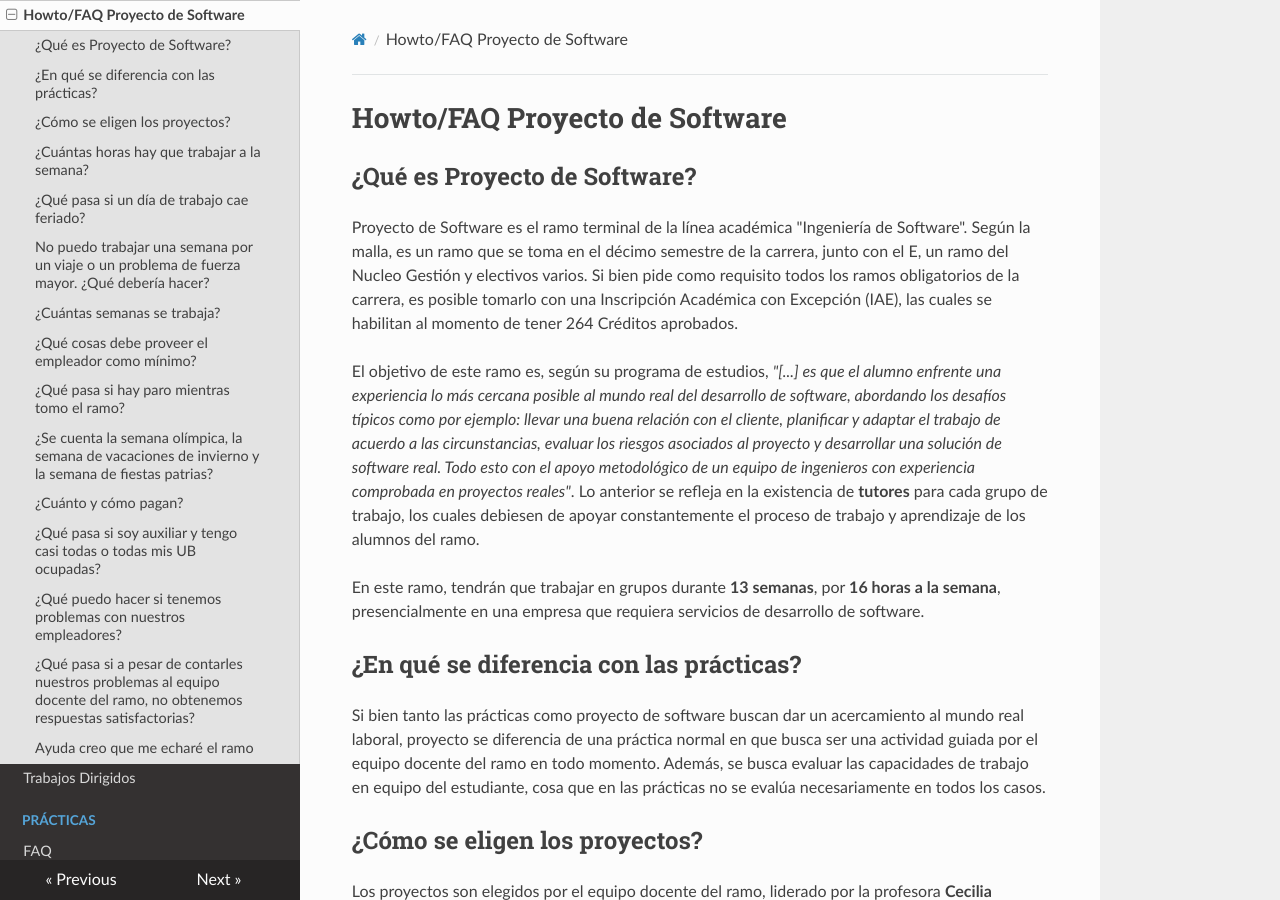
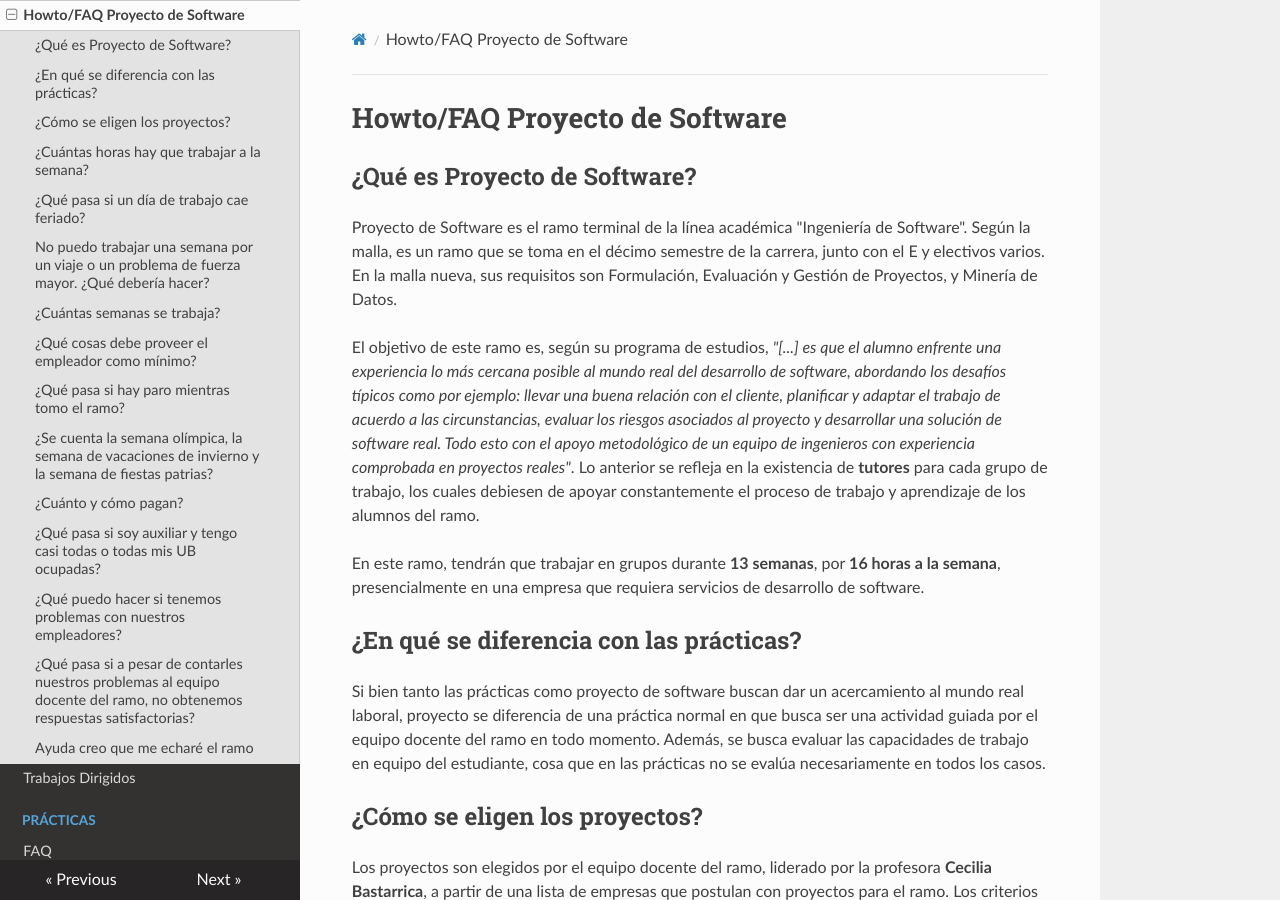
Before and after one commit to cadcc/howto, an MkDocs documentation site: the page built from docs/Proyecto de Software.md, in a window 1280 px wide and 900 px high. Built offline with MkDocs 1.6.1, drawn with Linux system fonts in a browser that asks for light colours; nearby versions of some CDN libraries.

Commit message:
update course requirements for Proyecto de Software
Updated course requirements and objectives for Proyecto de Software.

```diff
--- a/docs/Proyecto de Software.md
+++ b/docs/Proyecto de Software.md
@@ -2,7 +2,7 @@
 
 ## ¿Qué es Proyecto de Software?
 
-Proyecto de Software es el ramo terminal de la línea académica "Ingeniería de Software". Según la malla, es un ramo que se toma en el décimo semestre de la carrera, junto con el E, un ramo del Nucleo Gestión y electivos varios. Si bien pide como requisito todos los ramos obligatorios de la carrera, es posible tomarlo con una Inscripción Académica con Excepción (IAE), las cuales se habilitan al momento de tener 264 Créditos aprobados.
+Proyecto de Software es el ramo terminal de la línea académica "Ingeniería de Software". Según la malla, es un ramo que se toma en el décimo semestre de la carrera, junto con el E y electivos varios. En la malla nueva, sus requisitos son Formulación, Evaluación y Gestión de Proyectos, y Minería de Datos.
 
 El objetivo de este ramo es, según su programa de estudios, _"[...] es que el alumno enfrente una experiencia lo más cercana posible al mundo real del desarrollo de software, abordando los desafíos típicos como por ejemplo: llevar una buena relación con el cliente, planificar y adaptar el trabajo de acuerdo a las circunstancias, evaluar los riesgos asociados al proyecto y desarrollar una solución de software real. Todo esto con el apoyo metodológico de un equipo de ingenieros con experiencia comprobada en proyectos reales"_. Lo anterior se refleja en la existencia de **tutores** para cada grupo de trabajo, los cuales debiesen de apoyar constantemente el proceso de trabajo y aprendizaje de los alumnos del ramo.
 
```
